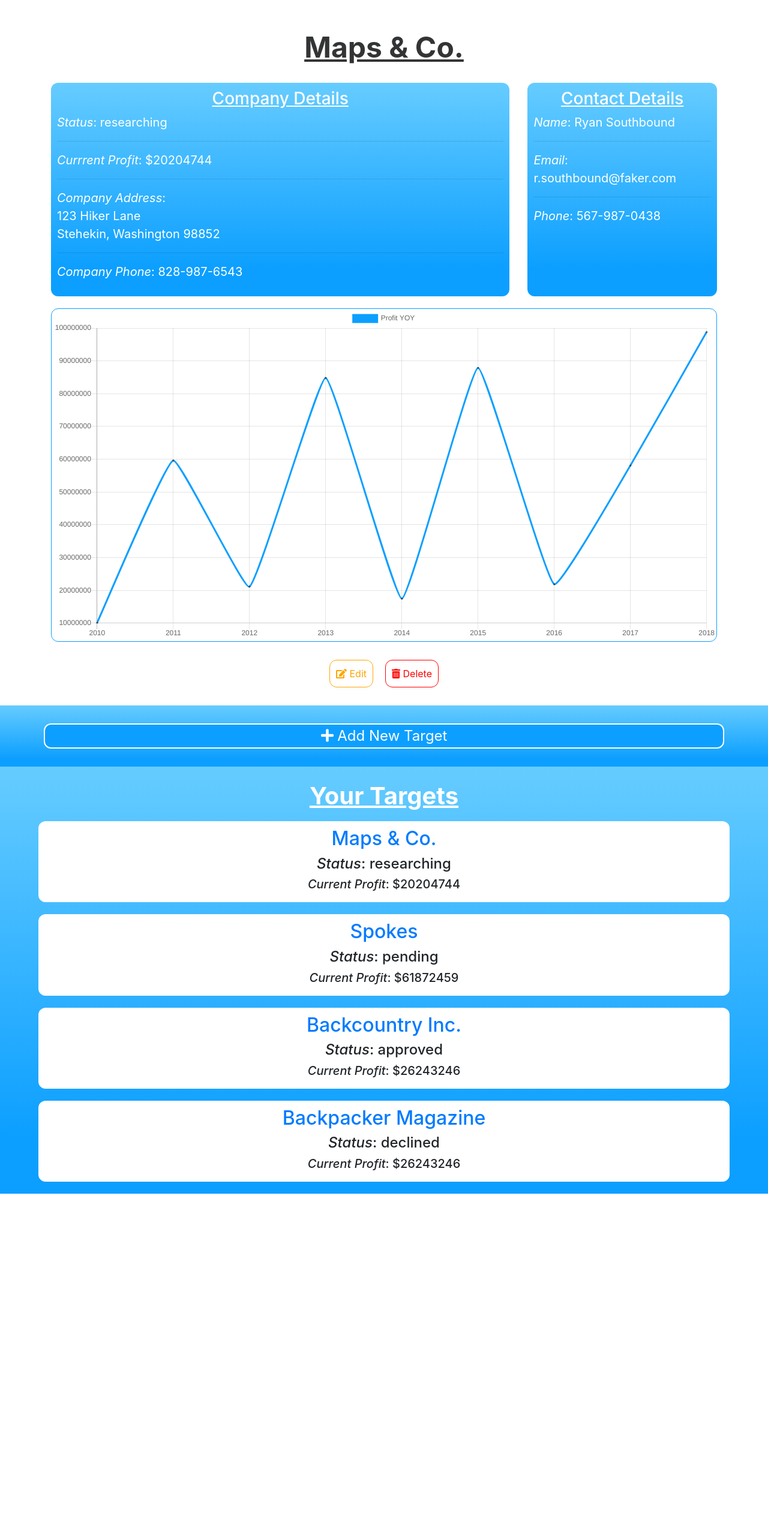
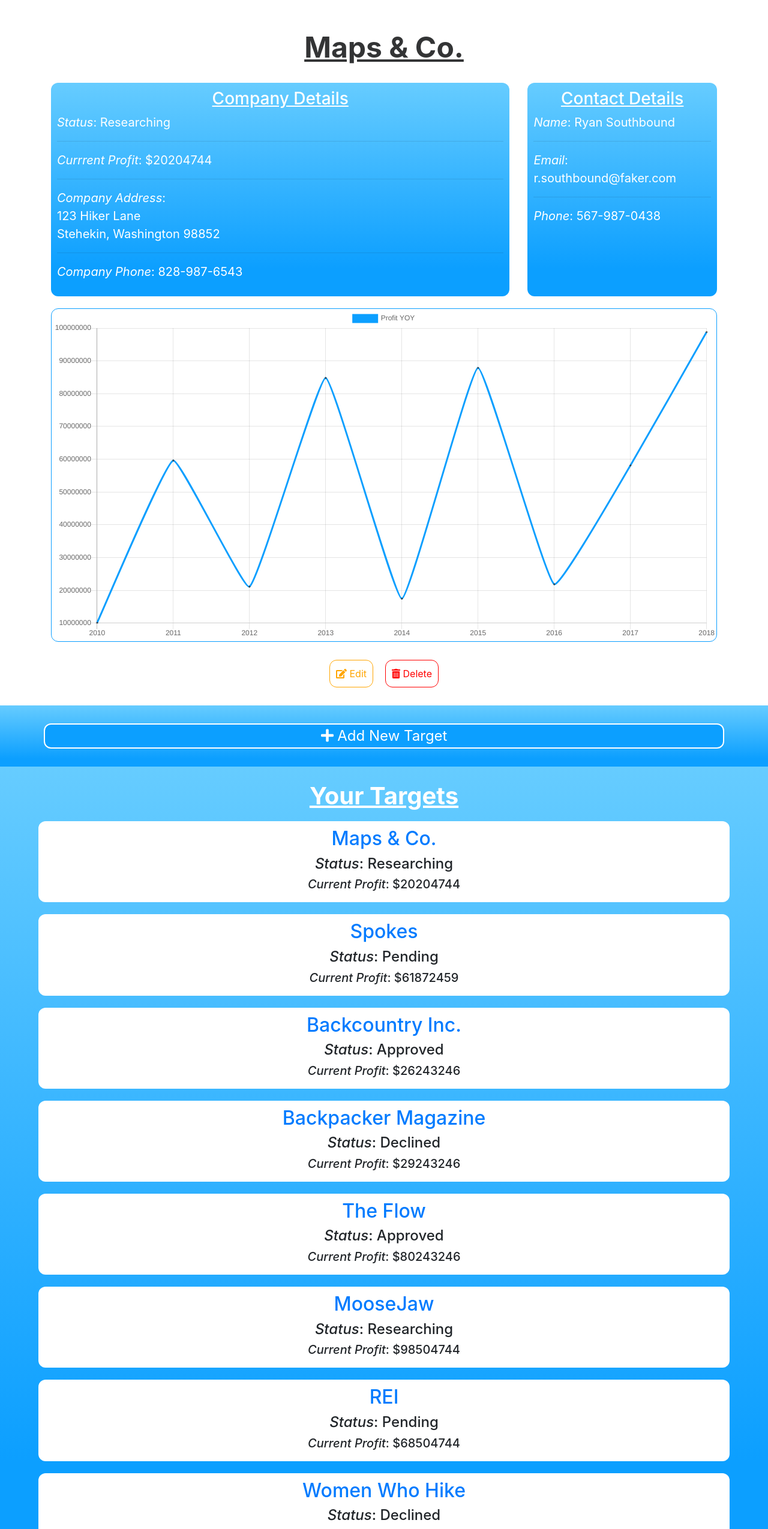
Before and after one commit to adebruyne/high_five, a React (Create React App) app: page / in a window 1280 px wide. Shown: the part 234-2783 px from the top of the page at 60% size. Before the commit the page ends 2224 px from the top, so only its background shows below. Built offline with nearby package versions, Linux system fonts and the light colour scheme.

Commit message:
adds more data for examples and adds a popup for deleting

```diff
--- a/src/components/CompanyDetailHolder.js
+++ b/src/components/CompanyDetailHolder.js
@@ -42,7 +42,8 @@
                         }}><FontAwesomeIcon icon={faEdit} /> Edit </button>
                         <button className="btn-delete-company" onClick={(e) => {
                             e.preventDefault();
-                            this.props.handleCompanyDelete(this.props.currentCompany.id)
+                            if (window.confirm('Are you sure you wish to delete this item?'))
+                                this.props.handleCompanyDelete(this.props.currentCompany.id)
                         }}><FontAwesomeIcon icon={faTrashAlt} /> Delete </button>
 
                     </div>
--- a/src/components/Form.js
+++ b/src/components/Form.js
@@ -82,10 +82,10 @@
                             name="status"
                             onChange={e => this._change(e)}
                         >
-                            <option value="researching">Researching</option>
-                            <option value="pending">Pending</option>
-                            <option value="approved">Approved</option>
-                            <option value="declined">Declined</option>
+                            <option value="Researching">Researching</option>
+                            <option value="Pending">Pending</option>
+                            <option value="Approved">Approved</option>
+                            <option value="Declined">Declined</option>
                         </select>
                     </label>
                     <label>
--- a/src/data/mockData.json
+++ b/src/data/mockData.json
@@ -15,7 +15,7 @@
                 "phone_number": "567-987-0438",
                 "email": "r.southbound@faker.com"
             },
-            "status": "researching",
+            "status": "Researching",
             "finance": [
                 {
                     "year": "2010",
@@ -71,7 +71,7 @@
                 "phone_number": "534-127-7854",
                 "email": "b.kemosabi@faker.com"
             },
-            "status": "pending",
+            "status": "Pending",
             "finance": [
                 {
                     "year": "2010",
@@ -127,7 +127,7 @@
                 "phone_number": "567-987-0438",
                 "email": "r.southbound@faker.com"
             },
-            "status": "approved",
+            "status": "Approved",
             "finance": [
                 {
                     "year": "2010",
@@ -183,7 +183,7 @@
                 "phone_number": "127-077-0895",
                 "email": "g.gatewood@faker.com"
             },
-            "status": "declined",
+            "status": "Declined",
             "finance": [
                 {
                     "year": "2010",
@@ -222,7 +222,231 @@
                     "profit": "18459471"
                 }
             ],
-            "current_profit": "26243246"
+            "current_profit": "29243246"
+        },
+        {
+            "id": 5,
+            "company_name": "The Flow",
+            "company_address": {
+                "street": "98 Peachtree Corners Rd",
+                "city": "Atlanta",
+                "state": "Georgia",
+                "zip": "30316"
+            },
+            "company_phone": "808-999-1234",
+            "company_contact": {
+                "name": "Mr. Fountain",
+                "phone_number": "999-000-9876",
+                "email": "mr.fountain@faker.com"
+            },
+            "status": "Approved",
+            "finance": [
+                {
+                    "year": "2010",
+                    "profit": "1964137"
+                },
+                {
+                    "year": "2011",
+                    "profit": "65841235"
+                },
+                {
+                    "year": "2012",
+                    "profit": "85185403"
+                },
+                {
+                    "year": "2013",
+                    "profit": "67291541"
+                },
+                {
+                    "year": "2014",
+                    "profit": "41651853"
+                },
+                {
+                    "year": "2015",
+                    "profit": "56630804"
+                },
+                {
+                    "year": "2016",
+                    "profit": "60596217"
+                },
+                {
+                    "year": "2017",
+                    "profit": "19744802"
+                },
+                {
+                    "year": "2018",
+                    "profit": "98459471"
+                }
+            ],
+            "current_profit": "80243246"
+        },
+        {
+            "id": 6,
+            "company_name": "MooseJaw",
+            "company_address": {
+                "street": "680 Moose Crossing",
+                "city": "Burlington",
+                "state": "Vermont",
+                "zip": "07653"
+            },
+            "company_phone": "666-324-6786",
+            "company_contact": {
+                "name": "Jim Beam",
+                "phone_number": "867-999-0878",
+                "email": "j.beam@faker.com"
+            },
+            "status": "Researching",
+            "finance": [
+                {
+                    "year": "2010",
+                    "profit": "12409037"
+                },
+                {
+                    "year": "2011",
+                    "profit": "59608623"
+                },
+                {
+                    "year": "2012",
+                    "profit": "71123013"
+                },
+                {
+                    "year": "2013",
+                    "profit": "34790713"
+                },
+                {
+                    "year": "2014",
+                    "profit": "47464641"
+                },
+                {
+                    "year": "2015",
+                    "profit": "57863196"
+                },
+                {
+                    "year": "2016",
+                    "profit": "51857653"
+                },
+                {
+                    "year": "2017",
+                    "profit": "58093613"
+                },
+                {
+                    "year": "2018",
+                    "profit": "98795991"
+                }
+            ],
+            "current_profit": "98504744"
+        },
+        {
+            "id": 7,
+            "company_name": "REI",
+            "company_address": {
+                "street": "8764 Waterfalls Rd",
+                "city": "Seattle",
+                "state": "Washington",
+                "zip": "07879"
+            },
+            "company_phone": "566-384-6780",
+            "company_contact": {
+                "name": "Sally Jewel",
+                "phone_number": "887-909-0978",
+                "email": "s.jewel@faker.com"
+            },
+            "status": "Pending",
+            "finance": [
+                {
+                    "year": "2010",
+                    "profit": "120409037"
+                },
+                {
+                    "year": "2011",
+                    "profit": "79608623"
+                },
+                {
+                    "year": "2012",
+                    "profit": "71123013"
+                },
+                {
+                    "year": "2013",
+                    "profit": "84790713"
+                },
+                {
+                    "year": "2014",
+                    "profit": "87464641"
+                },
+                {
+                    "year": "2015",
+                    "profit": "57863196"
+                },
+                {
+                    "year": "2016",
+                    "profit": "91857653"
+                },
+                {
+                    "year": "2017",
+                    "profit": "58093613"
+                },
+                {
+                    "year": "2018",
+                    "profit": "68795991"
+                }
+            ],
+            "current_profit": "68504744"
+        },
+        {
+            "id": 8,
+            "company_name": "Women Who Hike",
+            "company_address": {
+                "street": "8577 Mountian Ln",
+                "city": "Baltimore",
+                "state": "Maryland",
+                "zip": "20226"
+            },
+            "company_phone": "334-894-7680",
+            "company_contact": {
+                "name": "Claire Hodges",
+                "phone_number": "887-909-0978",
+                "email": "c.hodges@faker.com"
+            },
+            "status": "Declined",
+            "finance": [
+                {
+                    "year": "2010",
+                    "profit": "10409037"
+                },
+                {
+                    "year": "2011",
+                    "profit": "9608623"
+                },
+                {
+                    "year": "2012",
+                    "profit": "11123013"
+                },
+                {
+                    "year": "2013",
+                    "profit": "24790713"
+                },
+                {
+                    "year": "2014",
+                    "profit": "17464641"
+                },
+                {
+                    "year": "2015",
+                    "profit": "27863196"
+                },
+                {
+                    "year": "2016",
+                    "profit": "11857653"
+                },
+                {
+                    "year": "2017",
+                    "profit": "18093613"
+                },
+                {
+                    "year": "2018",
+                    "profit": "18795991"
+                }
+            ],
+            "current_profit": "28504744"
         }
     ]
 }
```
